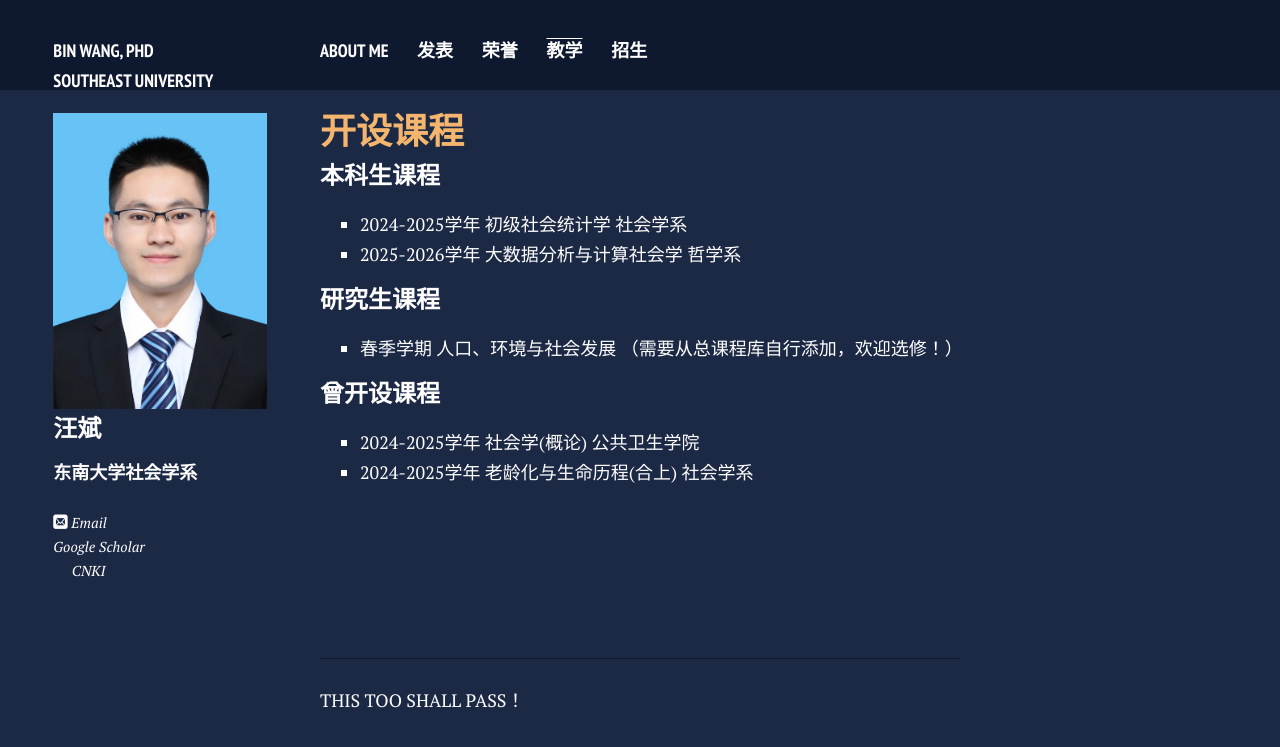
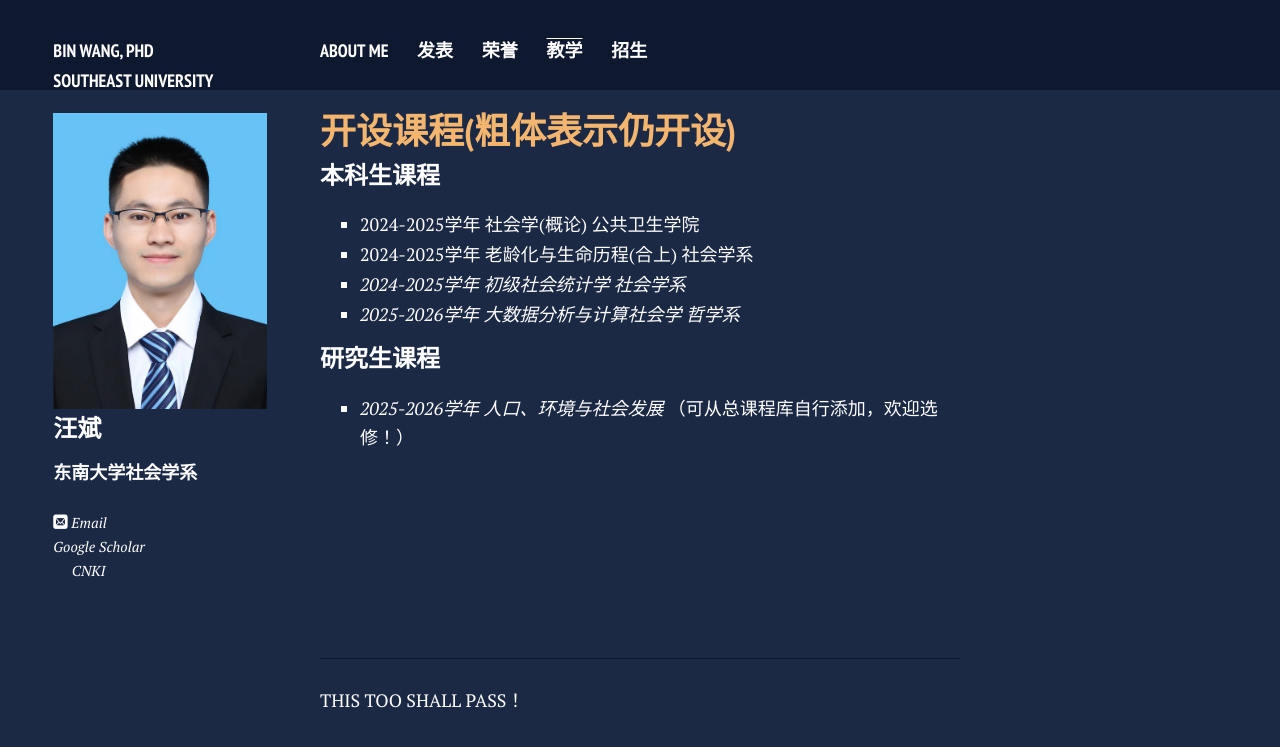
Before and after one commit to bwPhD/bwPhD.github.io, a Jekyll site: the page built from teach.md, in a window 1280 px wide. Shown: the top 747 px of the page. Built offline with Jekyll 4.4.1, drawn with Linux system fonts in a browser that asks for light colours; nearby versions of some CDN libraries; comment, search, counter and statistics services are not loaded; a style sheet for code colours, icons or effects is not loaded.

Commit message:
Update teach.md

```diff
--- a/teach.md
+++ b/teach.md
@@ -4,16 +4,14 @@ permalink: /teach/index.html
 title: 教学
 ---
 
-## **开设课程**
+## **开设课程(粗体表示仍开设)**
 
 ### 本科生课程
-- 2024-2025学年 初级社会统计学         社会学系
-- 2025-2026学年 大数据分析与计算社会学  哲学系
+- 2024-2025学年 社会学(概论)        公共卫生学院
+- 2024-2025学年 老龄化与生命历程(合上)  社会学系
+- *2024-2025学年 初级社会统计学         社会学系*
+- *2025-2026学年 大数据分析与计算社会学  哲学系*
+
 
 ### 研究生课程
-- 春季学期  人口、环境与社会发展   （需要从总课程库自行添加，欢迎选修！）
-
-
-### 曾开设课程
-- 2024-2025学年 社会学(概论)   公共卫生学院
-- 2024-2025学年 老龄化与生命历程(合上)  社会学系
+- *2025-2026学年  人口、环境与社会发展*  （可从总课程库自行添加，欢迎选修！）
```
